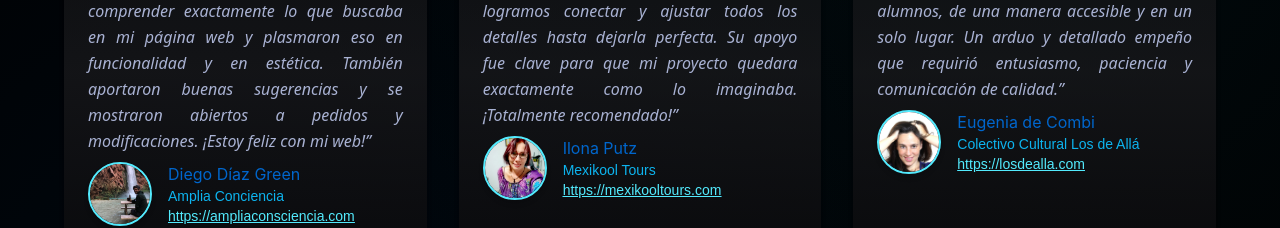
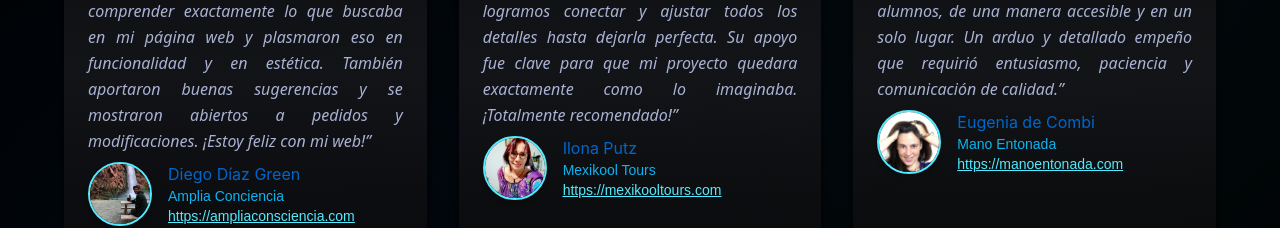
Before and after one commit to JosueCabrera86/didascalia-web, a React (Vite) app: page / in a window 1280 px wide. Shown: the part 2540-2768 px from the top of the page. Built offline with nearby package versions, Linux system fonts and the light colour scheme; a web font is replaced by a local one.

Commit message:
agregar sitio web en portafolio

```diff
--- a/src/components/portafolio.jsx
+++ b/src/components/portafolio.jsx
@@ -17,7 +17,11 @@ const Portafolio = () => {
       url: "https://mexikooltours.com",
       alt: "Mexikool",
     },
-    { logo: "/imgs/portafolio/mano1.png", url: "#", alt: "Proyecto Mano" },
+    {
+      logo: "/imgs/portafolio/mano1.png",
+      url: "https://manoentonada.com",
+      alt: "Proyecto Mano",
+    },
     {
       logo: "/imgs/portafolio/rb.png",
       url: "https://ampliaconsciencia.com",
--- a/src/lang/ES-MX.json
+++ b/src/lang/ES-MX.json
@@ -85,9 +85,9 @@
   "portafolio.testimonio2.url": "https://mexikooltours.com",
   "portafolio.testimonio3.nombre": "Eugenia de Combi",
   "portafolio.testimonio3.comentario": "El trabajo en la web del colectivo artístico al que pertenezco fue clave para tener mi material organizado y brindar un plus a mis alumnos, de una manera accesible y en un solo lugar. Un arduo y detallado empeño que requirió entusiasmo, paciencia y comunicación de calidad.",
-  "portafolio.testimonio3.empresa": "Colectivo Cultural Los de Allá",
+  "portafolio.testimonio3.empresa": "Mano Entonada",
   "portafolio.testimonio3.imagen": "/imgs/portafolio/euge.jpg",
-  "portafolio.testimonio3.url": "https://losdealla.com",
+  "portafolio.testimonio3.url": "https://manoentonada.com",
   "portafolio.testimonio4.nombre": "Diego Salazar",
   "portafolio.testimonio4.comentario": "Recomiendo ampliamente a DidascaliaDev: son creativos, rápidos y muy profesionales. No solo diseña páginas, crea propuestas con sentido, investiga la competencia y te ayuda a diferenciarte. Un servicio de verdad integral y de alta calidad",
   "portafolio.testimonio4.empresa": "Mezcal 13 deNERO",
--- a/src/lang/en-US.json
+++ b/src/lang/en-US.json
@@ -75,10 +75,10 @@
   "portafolio.testimonio2.imagen": "/imgs/portafolio/ilona.jpg",
   "portafolio.testimonio2.url": "https://mexikooltours.com",
   "portafolio.testimonio3.nombre": "Eugenia de Combi",
-  "portafolio.testimonio3.comentario": "The work on the artistic collective’s website I belong to helped me organize my materials and offer my students an added resource — accessible, clear, and in one place. It was a detailed and passionate effort with great communication and dedication.",
-  "portafolio.testimonio3.empresa": "Colectivo Cultural Los de Allá",
+  "portafolio.testimonio3.comentario": "The work on my website I belong to helped me organize my materials and offer my students an added resource — accessible, clear, and in one place. It was a detailed and passionate effort with great communication and dedication.",
+  "portafolio.testimonio3.empresa": "Mano Entonada",
   "portafolio.testimonio3.imagen": "/imgs/portafolio/euge.jpg",
-  "portafolio.testimonio3.url": "https://losdealla.com",
+  "portafolio.testimonio3.url": "https://manoentonada.com",
   "portafolio.testimonio4.nombre": "Diego Salazar",
   "portafolio.testimonio4.comentario": "I wholeheartedly recommend DidascaliaDev. They are creative, quick, and incredibly professional. They don’t just build websites—they develop smart strategies, research competitors, and help you stand out. Truly a full-service offering with high quality.",
   "portafolio.testimonio4.empresa": "Mezcal 13 deNERO",
```
